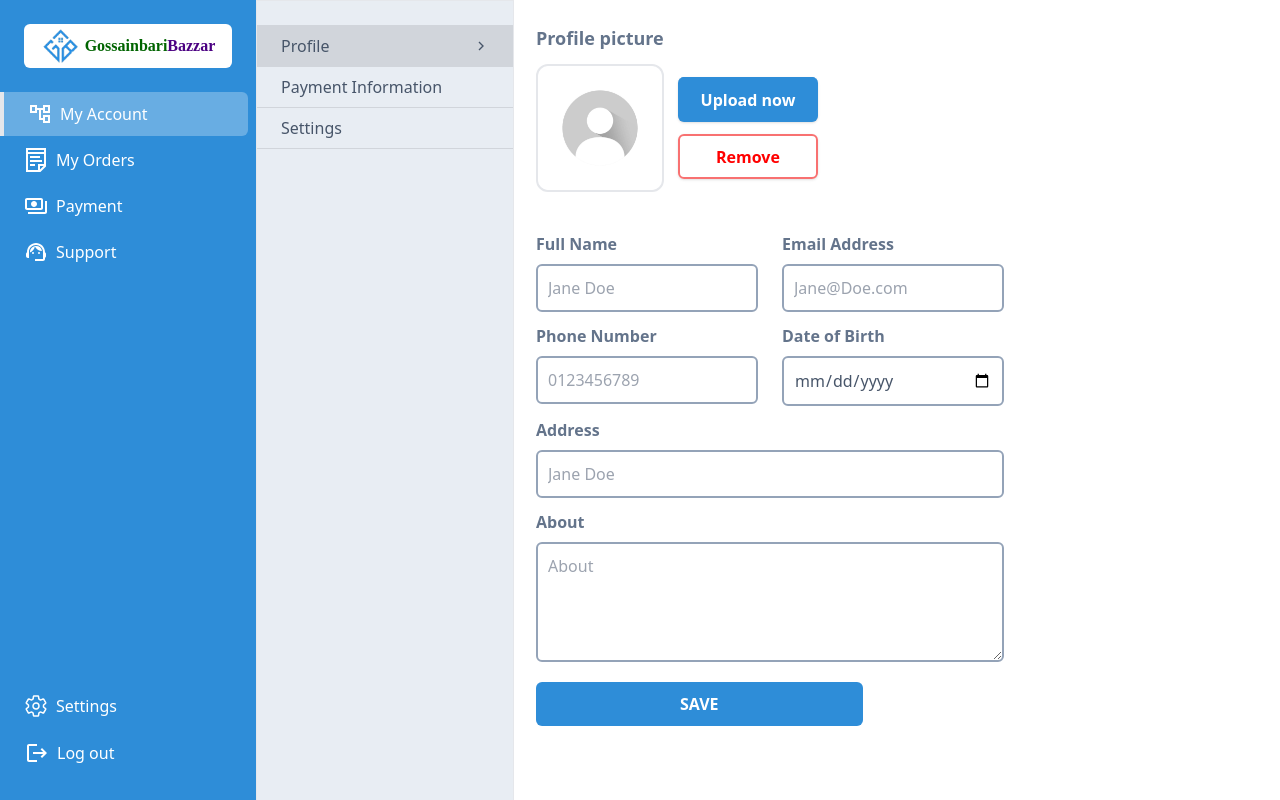
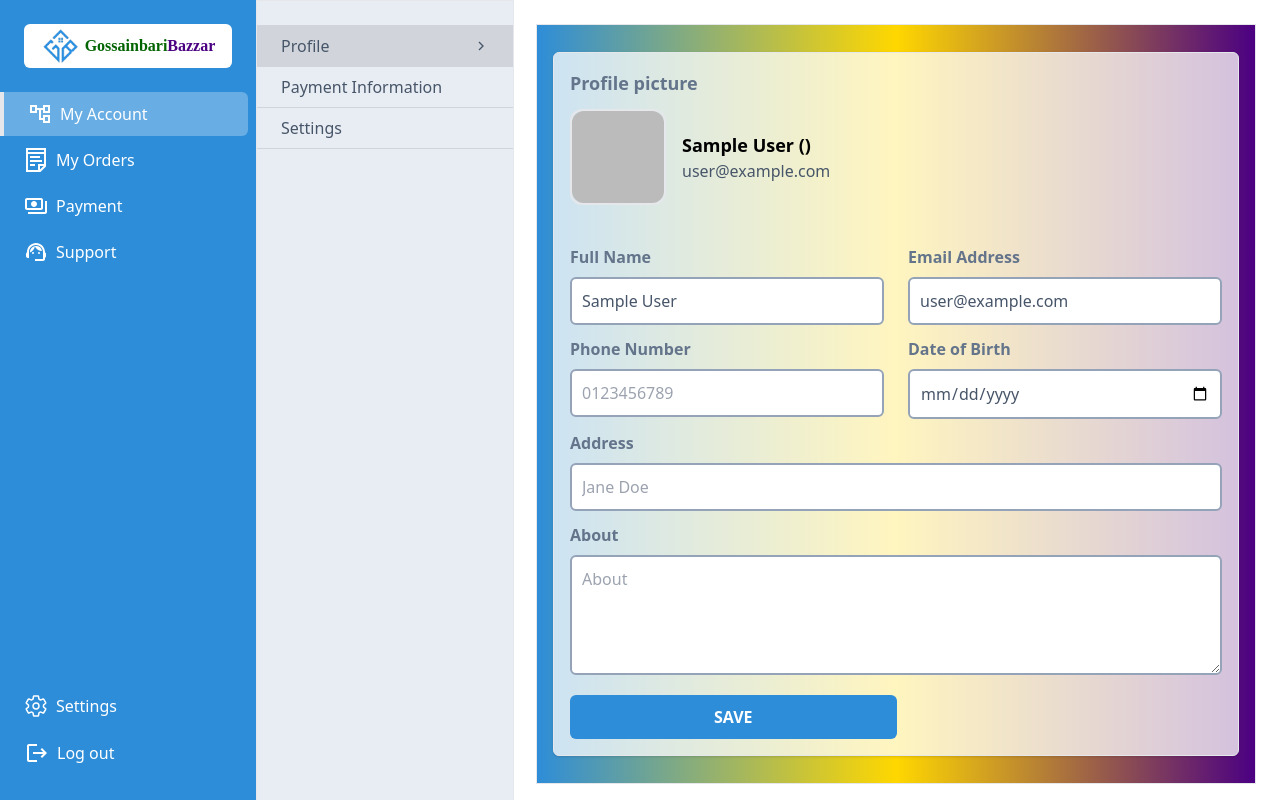
Before and after one commit to R0F7/GossinbariBazzar, a React (Vite) app: page /dashboard/my-account in a window 1280 px wide. Built offline with nearby package versions, Linux system fonts and the light colour scheme; no server answers; sample sign-in values are in the browser's storage; a web font is replaced by a local one.

Commit message:
edit profile content

```diff
--- a/src/pages/Dashboard/MyAccount/Profile/Profile.jsx
+++ b/src/pages/Dashboard/MyAccount/Profile/Profile.jsx
@@ -1,68 +1,107 @@
 import unknownImage from "../../../../assets/unknown Image.jpg";
+import useAuth from "../../../../hooks/useAuth";
 
 const Profile = () => {
+  const { user, user_info_DB } = useAuth();
+  console.log(user_info_DB);
+
   return (
-    <div>
+    <div className="border flex justify-center h-[98%] items-center bg-gradient-to-r from-[#2E8DD8] via-[#FFD700] to-[#4B0082]">
+      <div className="border w-full bg-white bg-opacity-75 p-4 m-4 rounded-md shadow flex justify-center">
+        <div className="w-ful">
+          <div className="">
             <h4 className="text-slate-500 font-semibold text-lg mb-3">
               Profile picture
             </h4>
-
+            <div className="flex items-center gap-4">
               {/* image part */}
-      <div className="flex items-center">
-        <div>
-          <div className="w-32 h-32 border-2 rounded-xl">
+              <div className="w-24 h-24 border-2 rounded-xl">
                 <img
                   className="w-full h-full rounded-xl"
-              src={unknownImage}
+                  src={user?.photoURL || unknownImage}
                   alt=""
                 />
               </div>
+
+              <div>
+                <h3 className="text-lg font-bold">
+                  {user?.displayName} <span>({user_info_DB?.role})</span>
+                </h3>
+                <h3 className="text-slate-600">{user?.email}</h3>
               </div>
-        <div className="flex flex-col ml-3.5 gap-3">
+
+              {/* buttons */}
+              {/* <div className="flex flex-col ml-3.5 gap-3">
               <button className="upload-button h-[45px] w-[140px] shadow hover:shadow-md active:scale-95 scale-100 transition duration-300">
                 Upload now
               </button>
               <button className="remove-button h-[45px] w-[140px] shadow hover:shadow-md active:scale-95 scale-100 transition-transform duration-300">
                 Remove
               </button>
+            </div> */}
             </div>
+
+            {/* <span className="w-[2px] bg-[#2E8DD8] mx-10"></span> */}
+
+            {/* change password field */}
+            {/* <div className="mt-2 flex flex-col items-center">
+            <input
+              type="password"
+              name="password"
+              id="password"
+              placeholder="Change Password"
+              className="border-2 border-slate-400 p-2.5  outline-none rounded-md focus:border-[#2E8DD8] text-slate-600"
+            />
+            <button className="bg-[#2E8DD8] text-white font-semibold mt-2 py-2.5 px-6 rounded-md active:scale-95 scale-100 transition duration-300">
+              Submit
+            </button>
+          </div> */}
           </div>
 
           {/* form part */}
-      <div className="w-[65%]">
-        <form className="mt-10 grid grid-cols-2 gap-x-6 gap-y-3">
+          <div className="-[65%] mt-10 x-auto">
+            <form className="grid grid-cols-2 gap-x-6 gap-y-3">
               <label htmlFor="name" className="flex flex-col gap-2">
                 <span className="text-slate-500 font-semibold">Full Name</span>
                 <input
                   type="text"
                   name="name"
                   id="name"
+                  defaultValue={user?.displayName}
                   placeholder="Jane Doe"
                   className="border-2 border-slate-400 p-2.5  outline-none rounded-md focus:border-[#2E8DD8] text-slate-600 "
                 />
               </label>
               <label htmlFor="email" className="flex flex-col gap-2">
-            <span className="text-slate-500 font-semibold">Email Address</span>
+                <span className="text-slate-500 font-semibold">
+                  Email Address
+                </span>
                 <input
                   type="email"
                   name="email"
                   id="email"
+                  defaultValue={user?.email}
                   placeholder="Jane@Doe.com"
                   className="border-2 border-slate-400 p-2.5  outline-none rounded-md focus:border-[#2E8DD8] text-slate-600 "
                 />
               </label>
               <label htmlFor="number" className="flex flex-col gap-2">
-            <span className="text-slate-500 font-semibold">Phone Number</span>
+                <span className="text-slate-500 font-semibold">
+                  Phone Number
+                </span>
                 <input
                   type="number"
                   name="number"
                   id="number"
+                  defaultValue={user_info_DB?.number}
                   placeholder="0123456789"
                   className="border-2 border-slate-400 p-2.5  outline-none rounded-md focus:border-[#2E8DD8] text-slate-600 "
                 />
               </label>
               <label htmlFor="DB" className="flex flex-col gap-2">
-            <span className="text-slate-500 font-semibold">Date of Birth</span>
+                <span className="text-slate-500 font-semibold">
+                  Date of Birth
+                </span>
                 <input
                   type="date"
                   name="DB"
@@ -70,12 +109,16 @@ const Profile = () => {
                   className="border-2 border-slate-400 p-2.5  outline-none rounded-md focus:border-[#2E8DD8] text-slate-600 "
                 />
               </label>
-          <label htmlFor="address" className="flex flex-col gap-2 col-span-2">
+              <label
+                htmlFor="address"
+                className="flex flex-col gap-2 col-span-2"
+              >
                 <span className="text-slate-500 font-semibold">Address</span>
                 <input
                   type="text"
                   name="address"
                   id="address"
+                  defaultValue={user_info_DB?.address}
                   placeholder="Jane Doe"
                   className="border-2 border-slate-400 p-2.5  outline-none rounded-md focus:border-[#2E8DD8] text-slate-600 "
                 />
@@ -86,7 +129,7 @@ const Profile = () => {
                   name="about"
                   id="about"
                   placeholder="About"
-              className="border-2 border-slate-400 p-2.5 h-[120px] outline-none rounded-md focus:border-[#2E8DD8] focus:border-[3px] text-slate-600 "
+                  className="border-2 border-slate-400 p-2.5 h-[120px] outline-none rounded-md focus:border-[#2E8DD8] focus:border- text-slate-600 "
                 ></textarea>
               </label>
               <div>
@@ -100,6 +143,8 @@ const Profile = () => {
             </form>
           </div>
         </div>
+      </div>
+    </div>
   );
 };
 
```
Lines whose indentation alone changed are shown as unchanged.
